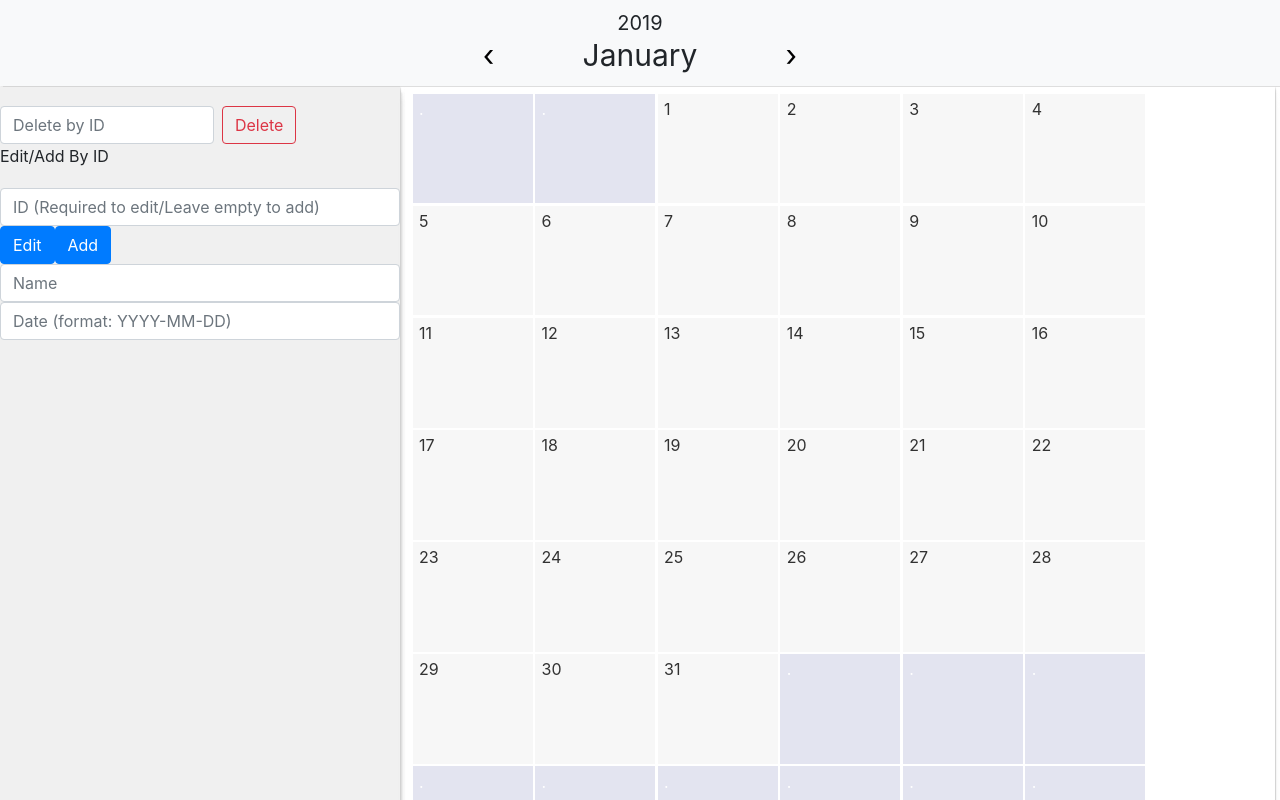
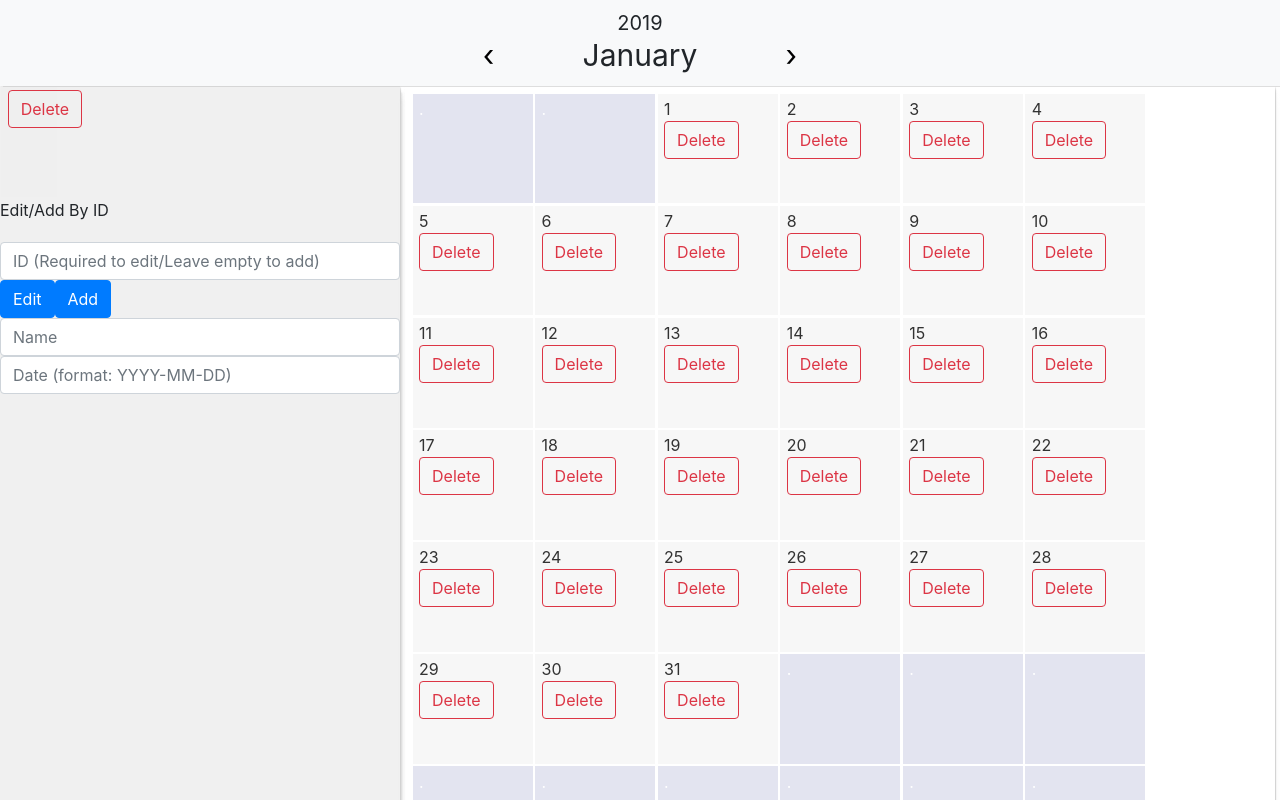
Before and after one commit to nickmckenney/calanderprojectMERN, a React (Create React App) app: page / in a window 1280 px wide. Built offline with nearby package versions, Linux system fonts and the light colour scheme; no server answers; what enzyme, enzyme-adapter-react-16 would draw is missing.

Commit message:
changed ID input feild into a button clicker for deleting names of Bdays

```diff
--- a/src/App.js
+++ b/src/App.js
@@ -5,6 +5,7 @@ import Aside from "./Aside";
 import Container from "./Container";
 import { configure } from "enzyme";
 import Adapter from "enzyme-adapter-react-16";
+import Square from "./Day";
 configure({ adapter: new Adapter() });
 
 class App extends Component {
@@ -241,9 +242,7 @@ class App extends Component {
           apiURL={this.apiURL}
           {...this.state}
         />
-        <Aside
-          apiURL={this.apiURL}
-        />
+        <Aside apiURL={this.apiURL} />
         <Container
           {...this.state}
           dayCounter={this.dayCounter}
--- a/src/Aside.js
+++ b/src/Aside.js
@@ -1,24 +1,27 @@
 import React, { Component } from "react";
 import "./App.css";
-import Delete from "./components/Edits/DeleteBirthday";
+// import Delete from "./components/Edits/DeleteBirthday";
 import Create from "./components/Edits/CreateBirthday";
+import Square from "./Day";
 
 class Aside extends Component {
   constructor(props) {
-    super(props)
-    this.displayArray = ""
+    super(props);
+    this.displayArray = "";
   }
-  displayUpdate = (res) => {
-    this.display = res
-  }
+  displayUpdate = res => {
+    this.display = res;
+    console.log(res);
+  };
   render() {
     console.log(this.props);
     return (
       <div className="aside">
-        <Delete apiURL={this.props.apiURL} displayUpdate={this.displayUpdate}/>
-        <Create apiURL={this.props.apiURL} displayUpdate={this.displayUpdate}/>
+        <Square apiURL={this.props.apiURL} displayUpdate={this.displayUpdate} />
+        {/* <Delete apiURL={this.props.apiURL} displayUpdate={this.displayUpdate} /> */}
+        <Create apiURL={this.props.apiURL} displayUpdate={this.displayUpdate} />
       </div>
-    )
+    );
   }
 }
 export default Aside;
--- a/src/Container.js
+++ b/src/Container.js
@@ -26,14 +26,22 @@ class Board extends React.Component {
       q += 1;
       daysInMonth -= 1;
     }
+    let id = [];
 
-    console.log(holiday);
+    for (let x = 1; x < birthdays.length; x++) {
+      if (birthdays[x].length > 1) {
+        id.push(birthdays[x][1]._id);
+      } else {
+        id.push("");
+      }
+    }
+
     for (let x = 1; x < holidays.length; x++) {
       if (holidays[x].length > 1) {
         if (holidays[x][1].name.length > 1) {
           holiday.push(holidays[x][1].name);
         } else {
-          holiday.push("")
+          holiday.push("");
         }
       } else {
         holiday.push("");
@@ -58,6 +66,7 @@ class Board extends React.Component {
             value={printDays[i]}
             info={holiday[i]}
             bDay={birthday[i]}
+            dayId={id[i]}
             key={i}
           />
         );
--- a/src/Day.js
+++ b/src/Day.js
@@ -1,26 +1,56 @@
 import React, { Component } from "react";
 import "./App.css";
+import Delete from "./components/Edits/DeleteBirthday";
 
 class Square extends React.Component {
   constructor(props) {
     super(props);
   }
 
-  clickDay = () => {
-    console.log(this.props.info)
-  }
+  clickDay = event => {
+    console.log(this.props.apiURL);
+    event.preventDefault();
+    this.isLoading = true;
+    fetch(
+      "https://calendar-api-deploy.herokuapp.com/birthday/id/" +
+        this.props.dayId,
+      {
+        method: "DELETE",
+        headers: { "Content-Type": "application/json" }
+      }
+    )
+      .then(res => res.json())
+      .then(res => {
+        console.log("Got it!");
+        this.searchArray = res;
+        this.isLoading = false;
+        this.props.displayUpdate(res);
+      })
+      .catch(err => {
+        console.log("We've got a problem, sir.", err);
+      });
+  };
 
   render() {
+    console.log(this.props.apiURL);
     if (this.props.value !== ".") {
       return (
-        <div className={"square"} onClick={this.clickDay}>{this.props.value}
+        <div className={"square"}>
+          {this.props.value}
           <div className="holidayContainer">
             <h4 className="info">{this.props.info}</h4>
+            <button
+              className="btn btn-outline-danger my-2 my-sm-0"
+              type="submit"
+              onClick={this.clickDay}
+            >
+              Delete
+            </button>
             <br></br>
             <h4 className="holiday">{this.props.bDay}</h4>
           </div>
         </div>
-      )
+      );
     } else if (this.props.value === ".") {
       return <div className={"square fill"}>.</div>;
     }
--- a/src/components/Edits/DeleteBirthday.js
+++ b/src/components/Edits/DeleteBirthday.js
@@ -1,66 +1,52 @@
-import React, { Component } from "react";
-import "./DeleteBirthday.css";
+// import React, { Component } from "react";
+// import "./DeleteBirthday.css";
 
-class Delete extends Component {
-  constructor(props) {
-    super(props);
-    this.searchArray = [];
-    this.editID = "";
-    this.isLoading = false;
-    this.data = {};
-  }
+// class Delete extends Component {
+//   constructor(props) {
+//     super(props);
+//     this.searchArray = [];
+//     this.editID = "";
+//     this.isLoading = false;
+//     this.data = {};
+//   }
+//   // delete = event => {
+//   //   // event.preventDefault();
+//   //   // this.isLoading = true;
+//   //   // console.log(this.props.editIds);
+//   //   // fetch(this.props.apiURL + "birthday/id/" + this.props.editIds, {
+//   //   //   method: "DELETE",
+//   //   //   headers: { "Content-Type": "application/json" }
+//   //   // })
+//   //   //   .then(res => res.json())
+//   //   //   .then(res => {
+//   //   //     console.log("Got it!");
+//   //   //     this.searchArray = res;
+//   //   //     this.isLoading = false;
+//   //   //     // / Sends res back to display from a props function
+//   //   //     this.props.displayUpdate(res);
+//   //   //   })
+//   //   //   .catch(err => {
+//   //   //     console.log("We've got a problem, sir.", err);
+//   //   //   });
+//   // };
 
-  delete = event => {
-    console.log(this.editID);
-    event.preventDefault();
-    this.isLoading = true;
-    console.log(this.props.apiURL);
-    fetch(this.props.apiURL + "birthday/id/" + this.editID, {
-      method: "DELETE",
-      headers: { "Content-Type": "application/json" }
-    })
-      .then(res => res.json())
-      .then(res => {
-        console.log("Got it!");
-        this.searchArray = res;
-        this.isLoading = false;
-        // / Sends res back to display from a props function
-        this.props.displayUpdate(res);
-      })
-      .catch(err => {
-        console.log("We've got a problem, sir.", err);
-      });
-  };
+//   render() {
+//     console.log(this.props.editIds);
 
-  setID = event => {
-    this.editID = event.target.value;
-  };
+//     return (
+//       <div>
+//         <form className="form-inline my-2 my-lg-0">
+//           <button
+//             className="btn btn-outline-danger my-2 my-sm-0"
+//             type="submit"
+//             onClick={this.delete}
+//           >
+//             Delete
+//           </button>
+//         </form>
+//       </div>
+//     );
+//   }
+// }
 
-  render() {
-    return (
-      <div>
-        <form className="form-inline my-2 my-lg-0">
-          <div className="form-group">
-            <input
-              type="text"
-              placeholder="Delete by ID"
-              onChange={this.setID}
-              className="form-control mr-sm-2"
-              style={{ width: "60%" }}
-            />
-            <div className="space-five"></div>
-            <button
-              className="btn btn-outline-danger my-2 my-sm-0"
-              type="submit"
-              onClick={this.delete}
-            >
-              Delete
-            </button>
-          </div>
-        </form>
-      </div>
-    );
-  }
-}
-
-export default Delete;
+// export default Delete;
```
